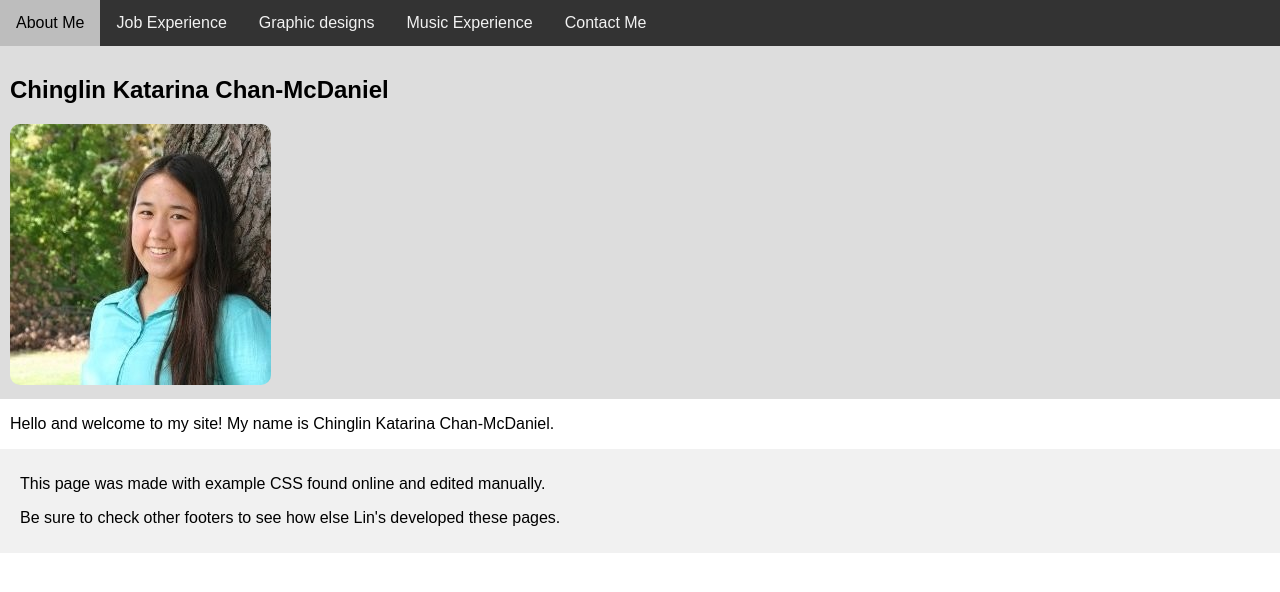
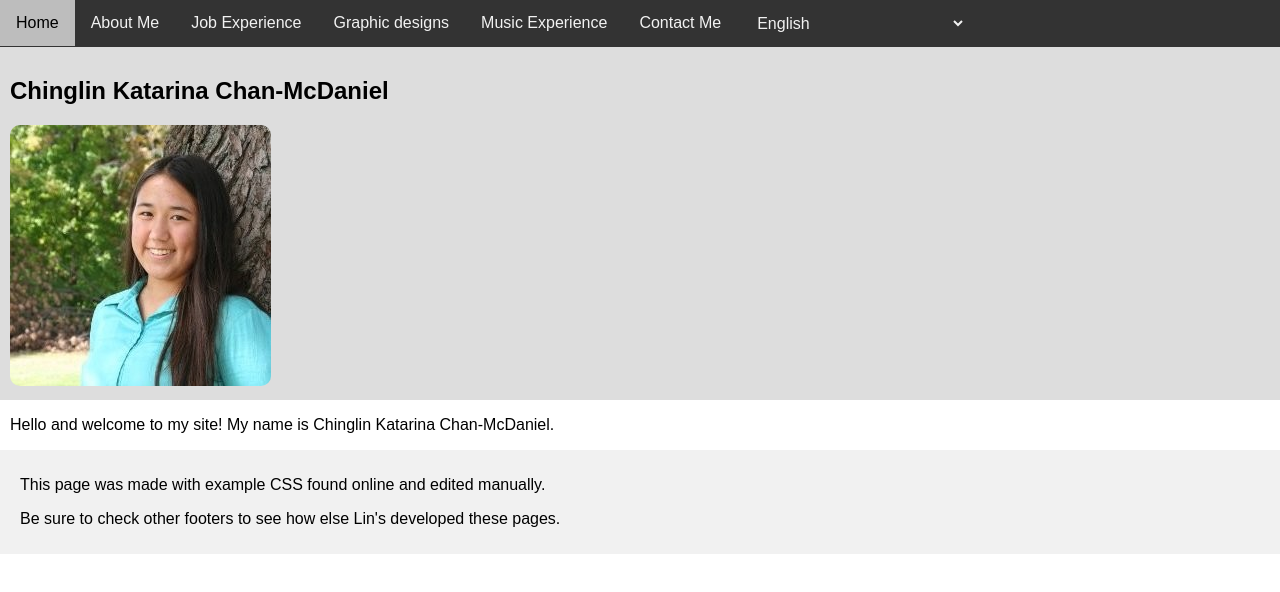
Before and after one commit to ZengLiuLin668/ZengLiuLin668.github.io, a plain HTML site: page index.html in a window 1280 px wide. Drawn offline with Linux system fonts and the light colour scheme.

Commit message:
Removing private info from easy visibility; adding dropdown for future language support with a title to one option about not presently working

```diff
--- a/index.css
+++ b/index.css
@@ -14,14 +14,23 @@ p {
 }
 
 select {
-    width: 100px;
+    /* appearance: none; */
+    background-color: #333;
+    border: none;
+    padding: 0 1em 0 0;
+    margin: 0;
+    vertical-align: inherit;
     font-family: Arial, Helvetica, sans-serif;
+    color: inherit;
+    font-size: inherit;
+    padding: 14px 16px;
 }
 
 /* Style the top navigation bar */
 .topnav {
     overflow: hidden;
     background-color: #333;
+    color: #f2f2f2;
 }
 
 /* Style the topnav links */
--- a/index.html
+++ b/index.html
@@ -11,12 +11,21 @@
 <body>
 
   <div class="topnav">
+    <a href="">Home</a>
     <a href="pages/about_me.html">About Me</a>
     <a href="pages/job_experience.html">Job Experience</a>
     <a href="pages/graphic_design_experience.html">Graphic designs</a>
     <a href="pages/music_experience.html">Music Experience</a>
     <a href="pages/contact_me.html">Contact Me</a>
+
+    <div class="languages">
+      <select>
+        <option value="en" default>English</option>
+        <option title="对不起，这现在不行" value="cn">Mandarin Chinese (中文)</option>
+      </select>
+    </div>
   </div>
+
 
   <div class="content">
     <h2>Chinglin Katarina Chan-McDaniel</h2>
@@ -34,4 +43,16 @@
 
 </body>
 
+<!-- <script src="file_name.js"></script> -->
+
 </html>
+
+<div id="idOutput"></div>
+
+<script>
+  function test(val) {
+      tokens = val.split(' ');
+      return tokens.slice(0, 3).pop();
+  }
+
+</script>
```
Also changed, not shown: pages/about_me.html (+7 -0 lines), pages/contact_me.html (+8 -0 lines), pages/graphic_design_experience.html (+7 -0 lines), pages/job_experience.html (+7 -0 lines), pages/mid_autumn_invite_2023.html (+3 -2 lines).
